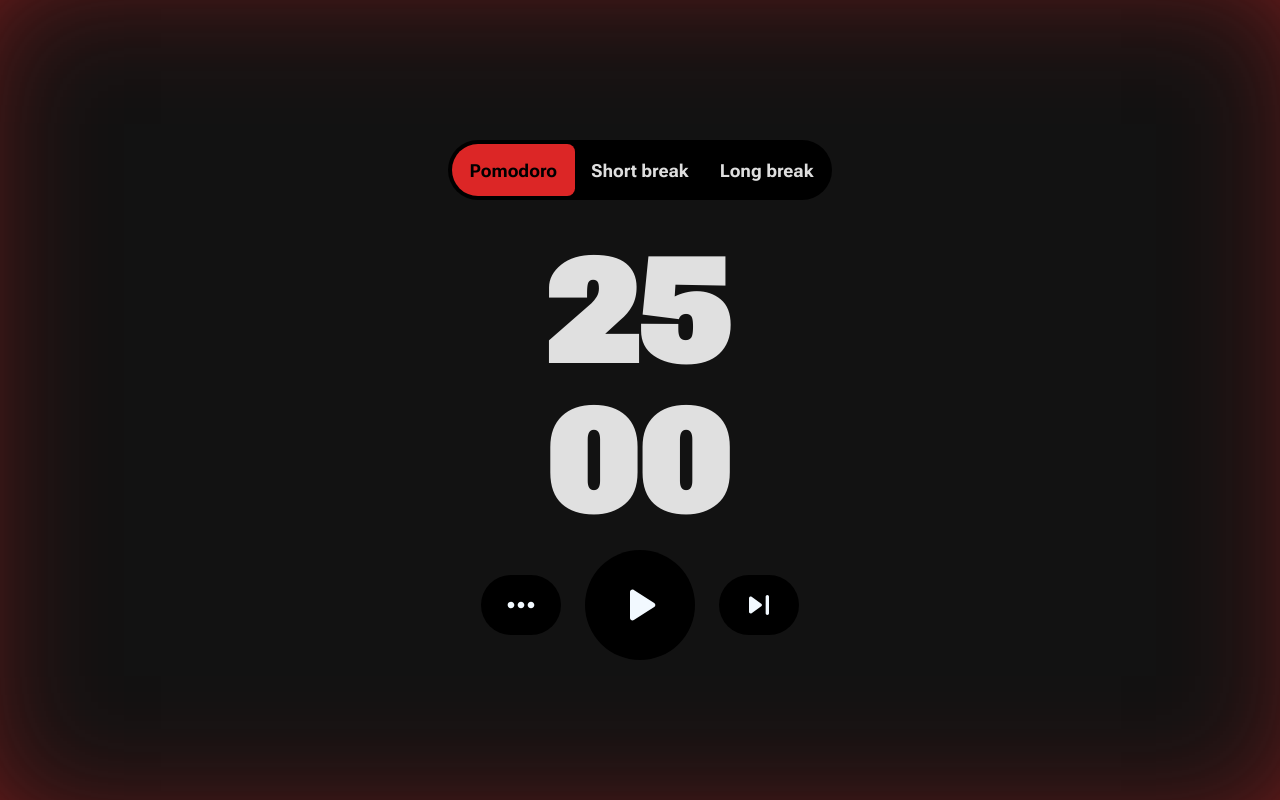
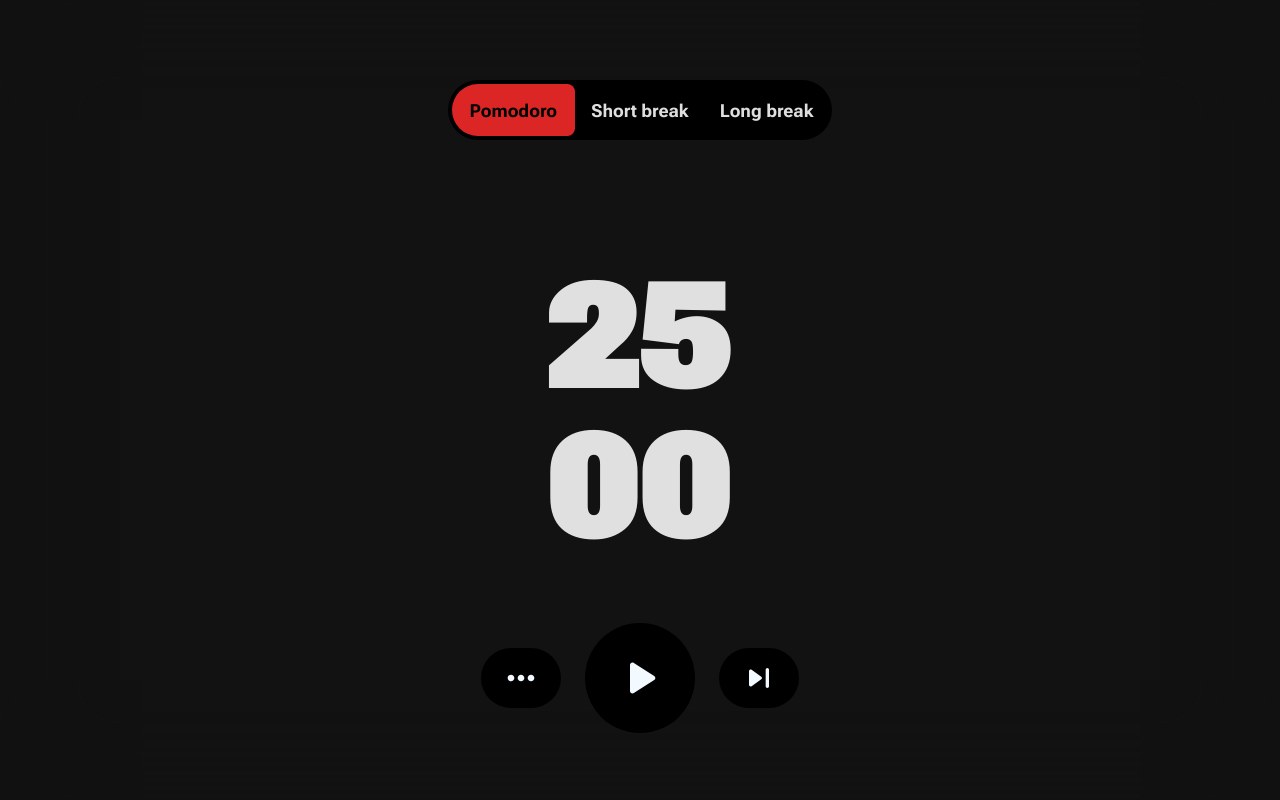
Before and after one commit to sorooshdp/Pomodoro-tracker, a React (Vite) app: page / in a window 1280 px wide. Built offline with nearby package versions, Linux system fonts and the light colour scheme.

Commit message:
style: window shadow spreading with timer

```diff
--- a/src/components/Controls.tsx
+++ b/src/components/Controls.tsx
@@ -1,12 +1,19 @@
 import { icons, useGlobal } from "../hooks/Global";
 import { motion } from "framer-motion";
-import { memo, useCallback } from "react";
+import { memo, useCallback, CSSProperties, useMemo } from "react";
+import useWindowSize from "../hooks/useWindowSize";
 
 const whileTap = { scale: 0.8 };
 
 const Controls = memo(({ skipHandle }: { skipHandle: () => void }) => {
     const { global, setGlobalKey } = useGlobal();
-
+    const windowSize = useWindowSize();
+    const containerStyleMemo: CSSProperties = useMemo(
+        () => ({
+            bottom: windowSize.h / 12,
+        }),
+        [windowSize.h]
+    );
     const toggleRunning = useCallback(() => {
         setGlobalKey("running", !global.running);
     }, [global.running]);
@@ -16,7 +23,7 @@ const Controls = memo(({ skipHandle }: { skipHandle: () => void }) => {
     }, []);
 
     return (
-        <div className="flex justify-between items-center w-fit ">
+        <div style={containerStyleMemo} className="flex justify-between absolute items-center w-fit ">
             <motion.div
                 whileTap={whileTap}
                 className="relative w-[80px] h-[60px] rounded-[100px] text-txt bg-second mx-[0.5rem]"
--- a/src/components/PomodoroMode.tsx
+++ b/src/components/PomodoroMode.tsx
@@ -1,12 +1,20 @@
 import { motion } from "framer-motion";
 import { useGlobal } from "../hooks/Global";
 import { Mode } from "./Timer";
-import { memo, useCallback } from "react";
-
+import { memo, useCallback, CSSProperties, useMemo } from "react";
+import useWindowSize from "../hooks/useWindowSize";
 const whileTap = { scale: 0.8 };
 
 const PomodoroMode = memo(({ changeShadow }: { changeShadow: (to: Mode) => void }) => {
     const { global, setGlobalKey } = useGlobal();
+    const windowSize = useWindowSize();
+
+    const containerStyleMemo: CSSProperties = useMemo(
+        () => ({
+            top: windowSize.h / 10,
+        }),
+        [windowSize.h]
+    );
 
     const changeMode = useCallback(
         (mode: Mode) => {
@@ -28,7 +36,10 @@ const PomodoroMode = memo(({ changeShadow }: { changeShadow: (to: Mode) => void
     );
 
     return (
-        <div className="flex text-[18px] font-bold h-[60px] justify-between   w-[384px] py-[4px] px-[2px] bg-black rounded-full">
+        <div
+            style={containerStyleMemo}
+            className="flex text-[18px] font-bold h-[60px] justify-between absolute  w-[384px] py-[4px] px-[2px] bg-black rounded-full"
+        >
             <motion.div
                 className={`
                     ${
--- a/src/components/Timer.tsx
+++ b/src/components/Timer.tsx
@@ -13,18 +13,39 @@ export enum Mode {
 const Timer = memo(() => {
     const { global, setGlobalKey } = useGlobal();
 
-    const changeShadowColor = useCallback((to: Mode) => {
+    const changeShadowColor = useCallback(
+        (to: Mode | "STOP") => {
+            const index = document.documentElement.style;
+            console.log(global.seconds);
             switch (to) {
                 case Mode.Focus:
-                document.documentElement.style.setProperty("--shadow-color", "#DC2626");
+                    index.setProperty("--shadow-color", "#DC2626");
+                    index.setProperty(
+                        "--shadow-length",
+                        `${(((global.focusLength - global.seconds) * 100) / global.focusLength) * 4}px`
+                    );
                     break;
                 case Mode.LongBreak:
-                document.documentElement.style.setProperty("--shadow-color", "#16A34A");
+                    index.setProperty("--shadow-color", "#16A34A");
+                    index.setProperty(
+                        "--shadow-length",
+                        `${(((global.longBreakLength - global.seconds) * 100) / global.longBreakLength) * 4}px`
+                    );
                     break;
                 case Mode.ShortBreak:
-                document.documentElement.style.setProperty("--shadow-color", "#4CACFF");
+                    index.setProperty("--shadow-color", "#4CACFF");
+                    index.setProperty(
+                        "--shadow-length",
+                        `${(((global.shortBreakLength - global.seconds) * 100) / global.shortBreakLength) * 4}px`
+                    );
+                    break;
+                case "STOP":
+                    index.setProperty("--shadow-length", "0px");
+                    index.setProperty("--shadow-color", "#121212");
             }
-    }, []);
+        },
+        [global.seconds, global.focusLength]
+    );
 
     useEffect(() => {
         if (global.seconds <= 0) {
@@ -33,17 +54,15 @@ const Timer = memo(() => {
         if (global.running) {
             const timer = setInterval(() => {
                 setGlobalKey("seconds", global.seconds - 1);
+                changeShadowColor(global.mode);
             }, 1000);
 
             return () => clearInterval(timer);
         } else {
+            changeShadowColor("STOP");
             return;
         }
-    }, [global.seconds, global.running]);
-
-    useEffect(() => {
-        changeShadowColor(global.mode);
-    });
+    }, [global.seconds, global.running, global.mode]);
 
     const resetTimer = useCallback(
         (to: Mode) => {
--- a/src/index.css
+++ b/src/index.css
@@ -20,6 +20,7 @@
     --second-color: #000;
     --primary-color: #4cacff;
     --shadow-color: #000;
+    --shadow-length: 0px;
     font-family: "roboto-flex", Inter, system-ui, Avenir, Helvetica, Arial, sans-serif;
     line-height: 1.5;
     font-weight: 400;
@@ -52,8 +53,8 @@ body {
     align-items: flex-start;
     min-width: 320px;
     min-height: 100vh;
-    box-shadow: inset 0px 0px 170px -80px var(--shadow-color);
-    transition: all 0.5s ease ;
+    box-shadow: inset 0px 0px 100px var(--shadow-length) var(--shadow-color);
+    transition: all 0.5s ease;
 }
 
 h1 {
```
Lines whose indentation alone changed are shown as unchanged.
